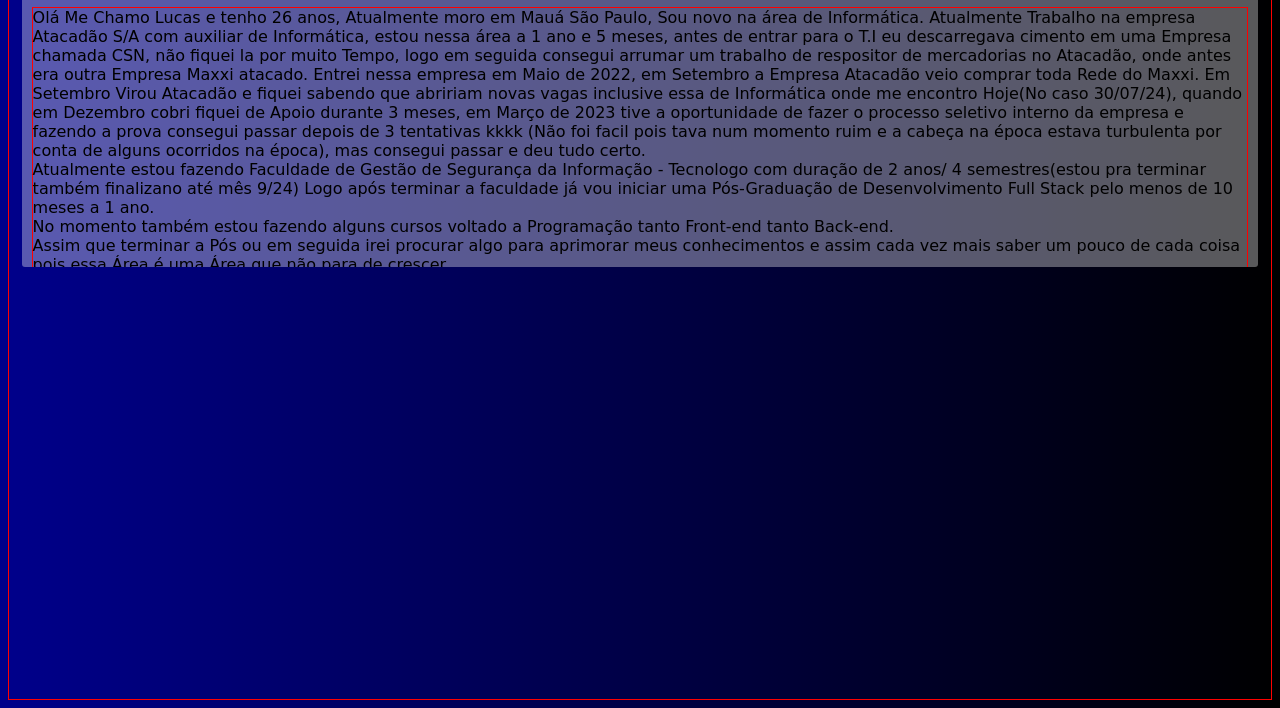
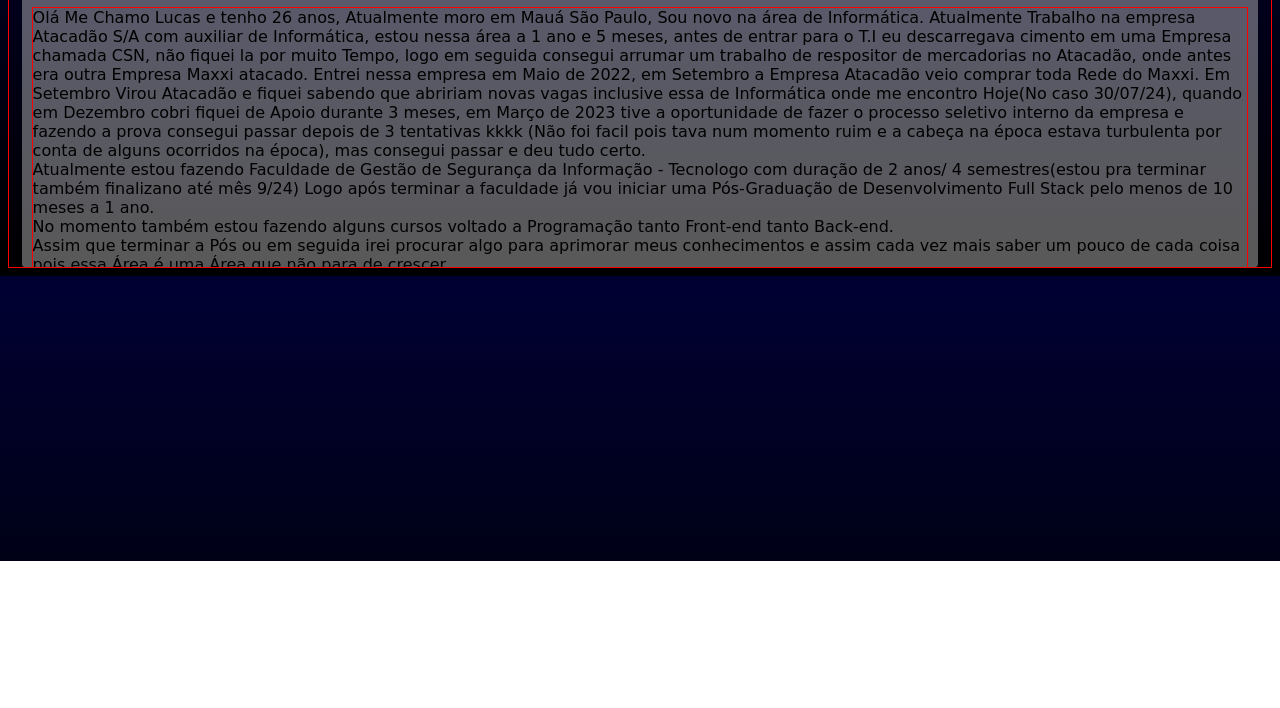
Before and after one commit to Lucas-H-Santos/Potifolio, a plain HTML site: page index.html in a window 1280 px wide. Shown: the part 239-947 px from the top of the page. After the commit the page ends 800 px from the top, so only its background shows below. Drawn offline with Linux system fonts and the light colour scheme.

Commit message:
Fiz algo aqui BOA NOITE!

```diff
--- a/stylesheet/main1.css
+++ b/stylesheet/main1.css
@@ -6,7 +6,7 @@
 
 
     border:1px solid red ;
-    background: linear-gradient(to right,Darkblue,black);
+    background: linear-gradient(to bottom,rgb(0, 1, 51),black);
 
 }
 
```
Also changed, not shown: index.html (+1 -18 lines).
